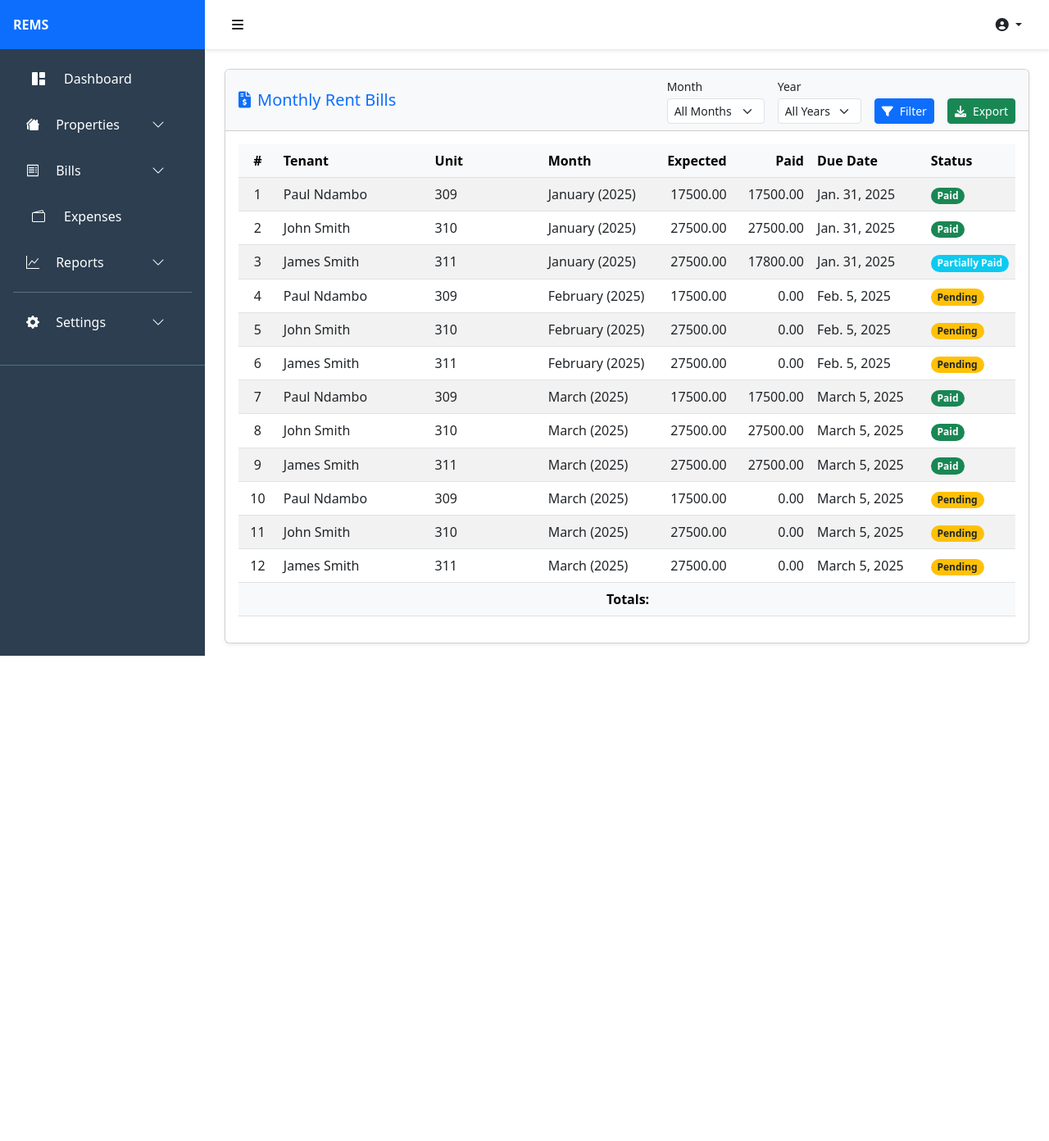
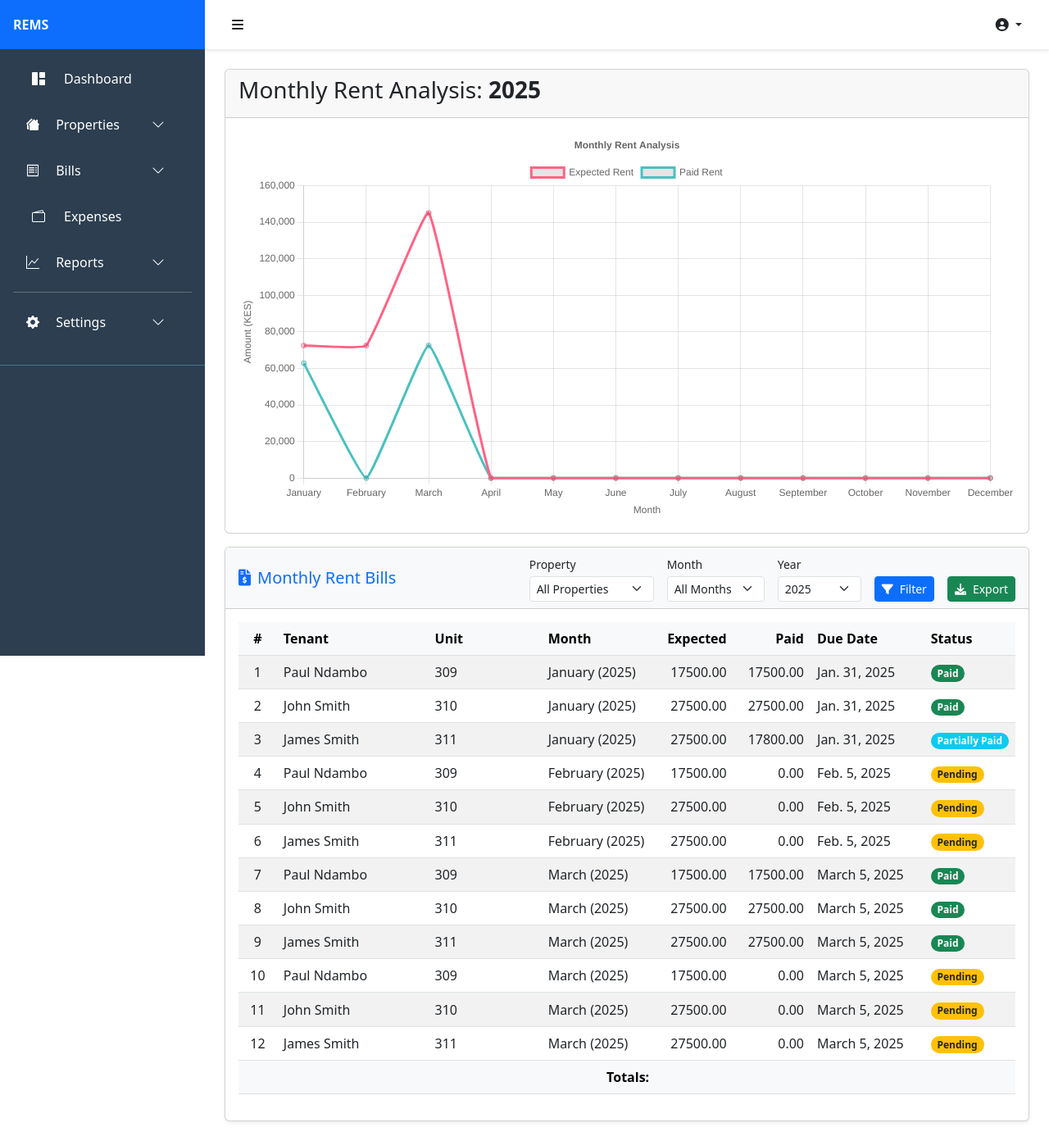
Before and after one commit to Paulndambo/Rems-System, a Django app: page /reports/monthly-rent-report/ in a window 1280 px wide. Shown: the whole page at 82% size. Before the commit the page ends 800 px from the top, so only its background shows below. Run offline with Django 5.2, Linux system fonts and the light colour scheme; data comes from the database, SQL or seed files in the repository; some libraries are stand-ins or nearby versions.

Commit message:
monthly rent graph added

```diff
--- a/apps/reports/views.py
+++ b/apps/reports/views.py
@@ -1,22 +1,26 @@
+from datetime import datetime
 import csv
 from django.shortcuts import render
 from django.http import HttpResponse
 from django.db.models import Sum
 
 from apps.payments.models import RentBill, WaterBillPayment, Expense, TenantPayment, RentPayment
-from apps.properties.models import WaterBill
+from apps.properties.models import WaterBill, Property
 from apps.core.models import Month, Year
 from apps.tenants.models import Tenant
 
 from apps.core.constants import MONTHS_LIST
 
 # Create your views here.
+date_today = datetime.now().date()
 def monthly_rent_report(request):
     # Get filter parameters
     selected_month = request.GET.get('month')
     selected_year = request.GET.get('year')
+    selected_property = request.GET.get('property')
     export = request.GET.get('export')
 
+    selected_year = selected_year if selected_year else Year.objects.get(name=str(date_today.year)).id
     # Base queryset
     rent_bills = RentBill.objects.all()
 
@@ -25,6 +29,8 @@
         rent_bills = rent_bills.filter(month__name=selected_month)
     if selected_year:
         rent_bills = rent_bills.filter(year_id=selected_year)
+    if selected_property:
+        rent_bills = rent_bills.filter(unit__property_id=selected_property)
 
     # Order by due date
     rent_bills = rent_bills.order_by('due_date')
@@ -32,9 +38,26 @@
     # Get all years for the filter dropdowns
     years = Year.objects.all().order_by('-name')
 
-    year = None
+    # Get the selected year
     if selected_year:
         year = Year.objects.get(id=selected_year)
+
+    # Before the context definition, add aggregation for graph data
+    if selected_year:
+        # Get monthly totals for the selected year
+        monthly_data = []
+        for month in MONTHS_LIST:
+            month_bills = rent_bills.filter(month__name=month)
+            month_expected = month_bills.aggregate(total_expected=Sum('amount_expected'))['total_expected'] or 0
+            month_paid = month_bills.aggregate(total_paid=Sum('amount_paid'))['total_paid'] or 0
+
+            monthly_data.append({
+                'month': month,
+                'expected': float(month_expected),
+                'paid': float(month_paid)
+            })
+    else:
+        monthly_data = []
 
     # Handle CSV export
     if export == 'csv':
@@ -66,13 +89,18 @@
         writer.writerow(['', '', '', '', "Total Due", total_amount_due, '', ''])
         return response
 
+
     # Regular template response
     context = {
         'rent_bills': rent_bills,
         'months': MONTHS_LIST,
         'years': years,
+        'properties': Property.objects.all(),
         'selected_month': selected_month if selected_month else None,
         'selected_year': int(selected_year) if selected_year else None,
+        'selected_property': int(selected_property) if selected_property else None,
+        'monthly_data': monthly_data,  # Add the monthly data to context
+        'year': year,
     }
 
     return render(request, 'reports/monthly_rent_report.html', context)
--- a/templates/base.html
+++ b/templates/base.html
@@ -11,6 +11,7 @@
     <link href="https://cdn.jsdelivr.net/npm/select2@4.1.0-rc.0/dist/css/select2.min.css" rel="stylesheet" />
     <link href="https://cdn.jsdelivr.net/npm/select2-bootstrap-5-theme@1.3.0/dist/select2-bootstrap-5-theme.min.css" rel="stylesheet" />
     <link rel="stylesheet" href="https://cdn.jsdelivr.net/npm/bootstrap-icons@1.11.3/font/bootstrap-icons.min.css">
+    <script src="https://cdnjs.cloudflare.com/ajax/libs/Chart.js/4.4.1/chart.min.js" integrity="sha512-L0Shl7nXXzIlBSUUPpxrokqq4ojqgZFQczTYlGjzONGTDAcLremjwaWv5A+EDLnxhQzY5xUZPWLOLqYRkY0Cbw==" crossorigin="anonymous" referrerpolicy="no-referrer"></script>
    <style>
         :root {
             --sidebar-width: 250px;
--- a/templates/reports/monthly_rent_report.html
+++ b/templates/reports/monthly_rent_report.html
@@ -1,6 +1,14 @@
 {% extends "base.html" %}
 
 {% block content %}
+<div class="card mb-3">
+    <div class="card-header">
+        <h3 class="card-title">Monthly Rent Analysis: <b>{{year.name}}</b></h3>
+    </div>
+    <div class="card-body">
+        <canvas id="rentChart" style="height: 300px;"></canvas>
+    </div>
+</div>
 <div class="card shadow-sm">
     <div class="card-header bg-light">
         <div class="d-flex justify-content-between align-items-center">
@@ -11,6 +19,17 @@
             </div>
             <div class="col-9">
                 <form method="GET" class="row g-3 justify-content-end">
+                    <div class="col-auto">
+                        <label class="form-label small mb-1">Property</label>
+                        <select name="property" class="form-select form-select-sm">
+                            <option value="">All Properties</option>
+                            {% for property in properties %}
+                                <option value="{{ property.id }}" {% if selected_property == property.id %}selected{% endif %}>
+                                    {{ property.name }}
+                                </option>
+                            {% endfor %}
+                        </select>
+                    </div>
                     <div class="col-auto">
                         <label class="form-label small mb-1">Month</label>
                         <select name="month" class="form-select form-select-sm">
@@ -100,6 +119,8 @@
         </div>
     </div>
 </div>
+
+
 {% endblock content %}
 
 {% block additional_scripts %}
@@ -118,5 +139,73 @@
             }
         });
     });
+
+
+</script>
+
+<script src="https://cdn.jsdelivr.net/npm/chart.js"></script>
+<script>
+    document.addEventListener('DOMContentLoaded', function() {
+        const ctx = document.getElementById('rentChart').getContext('2d');
+
+        // Get the data from the template context
+        const monthlyData = {{ monthly_data|safe }};
+
+        // Prepare data for the chart
+        const months = monthlyData.map(item => item.month);
+        const expectedAmounts = monthlyData.map(item => item.expected);
+        const paidAmounts = monthlyData.map(item => item.paid);
+
+        new Chart(ctx, {
+            type: 'line',
+            data: {
+                labels: months,
+                datasets: [
+                    {
+                        label: 'Expected Rent',
+                        data: expectedAmounts,
+                        borderColor: 'rgb(255, 99, 132)',
+                        tension: 0.1,
+                        fill: false
+                    },
+                    {
+                        label: 'Paid Rent',
+                        data: paidAmounts,
+                        borderColor: 'rgb(75, 192, 192)',
+                        tension: 0.1,
+                        fill: false
+                    }
+                ]
+            },
+            options: {
+                responsive: true,
+                plugins: {
+                    title: {
+                        display: true,
+                        text: 'Monthly Rent Analysis'
+                    },
+                    tooltip: {
+                        mode: 'index',
+                        intersect: false,
+                    }
+                },
+                scales: {
+                    y: {
+                        beginAtZero: true,
+                        title: {
+                            display: true,
+                            text: 'Amount (KES)'
+                        }
+                    },
+                    x: {
+                        title: {
+                            display: true,
+                            text: 'Month'
+                        }
+                    }
+                }
+            }
+        });
+    });
 </script>
 {% endblock additional_scripts %}
```
Also changed, not shown: apps/payments/views.py (+25 -0 lines), hello.html (added, +48 -0 lines).
